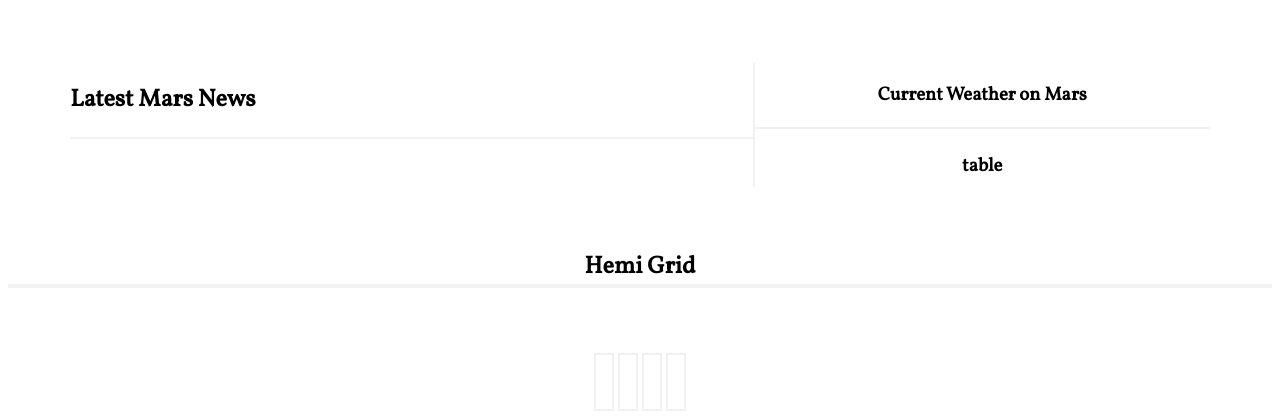
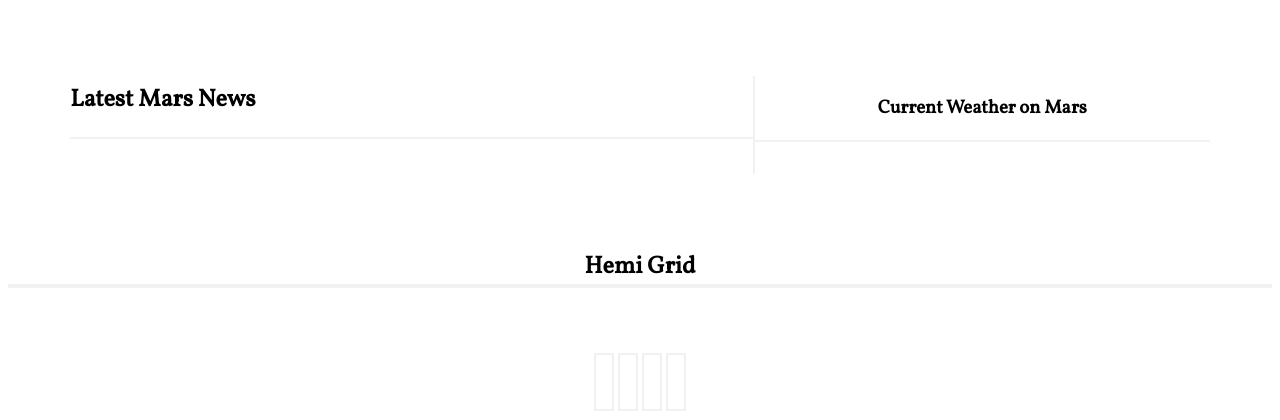
Before and after one commit to FunFighter/Mars, a Flask app: template templates/index.html in a window 1280 px wide. Shown: the part 208-628 px from the top of the page. Run offline with Flask 2, Linux system fonts and the light colour scheme; the template is opened without the code that fills it, so the values that code supplies are empty; some libraries are stand-ins or nearby versions.

Commit message:
fixed table name

```diff
--- a/templates/index.html
+++ b/templates/index.html
@@ -45,7 +45,6 @@
                 {{ mars_data.twitter }}
             </p>
             <h3 class='table_title'>
-                table
             </h3>
             {{ mars_data.table | safe }}
         </div>
```
